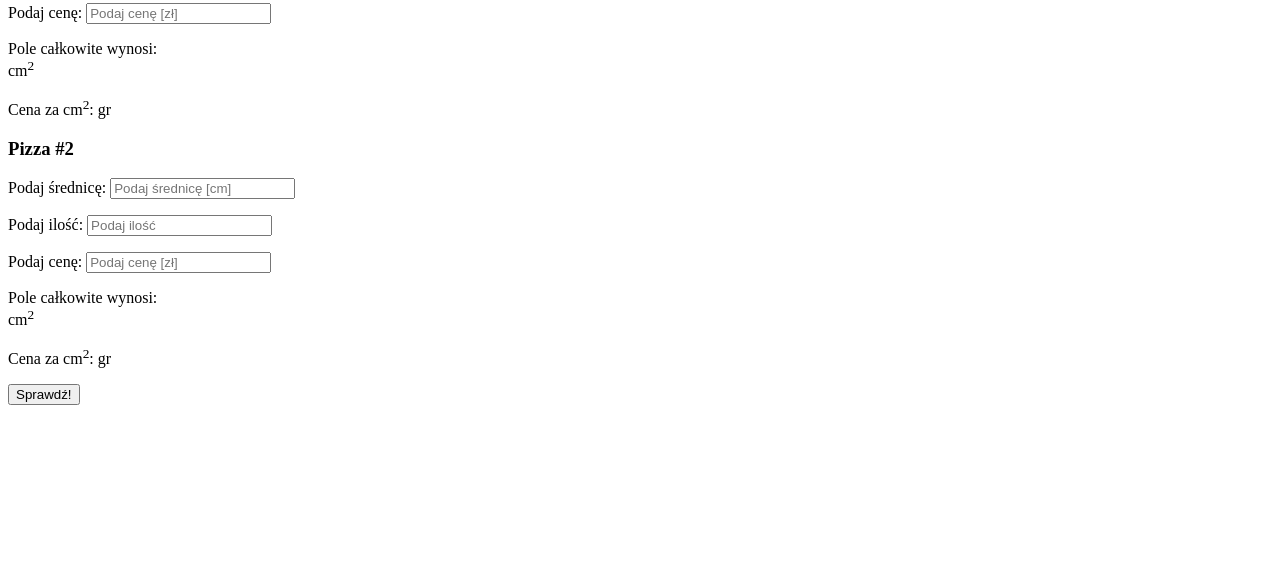
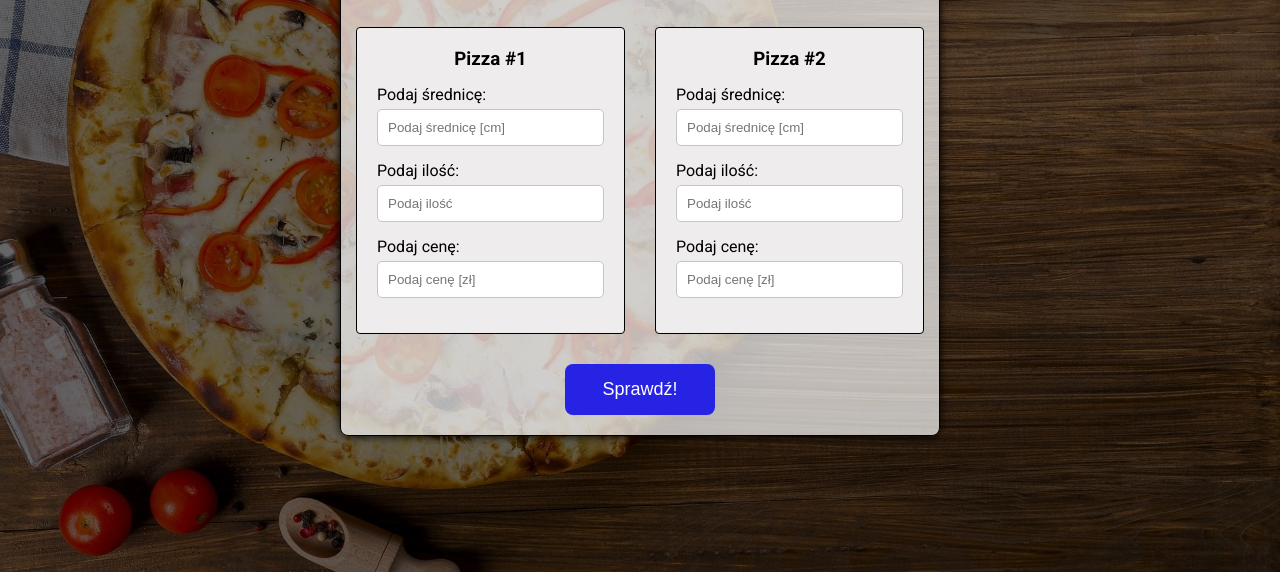
Before and after one commit to BartekKuzniewski/pizzaApp, a website: page index.html in a window 1280 px wide. Shown: the part 228-800 px from the top of the page. Drawn offline with Linux system fonts and the light colour scheme; the site is published under a folder, as on GitHub Pages, so addresses that start at the root find nothing.

Commit message:
change path v5

```diff
--- a/index.html
+++ b/index.html
@@ -9,7 +9,7 @@
     <link rel="preconnect" href="https://fonts.googleapis.com">
 <link rel="preconnect" href="https://fonts.gstatic.com" crossorigin>
 <link href="https://fonts.googleapis.com/css2?family=Roboto:wght@300;400;700&display=swap" rel="stylesheet">
-<link rel="stylesheet" href="/dist/css/main.min.css"></head>
+<link rel="stylesheet" href="./dist/css/main.min.css"></head>
 
 <body>
 
```
